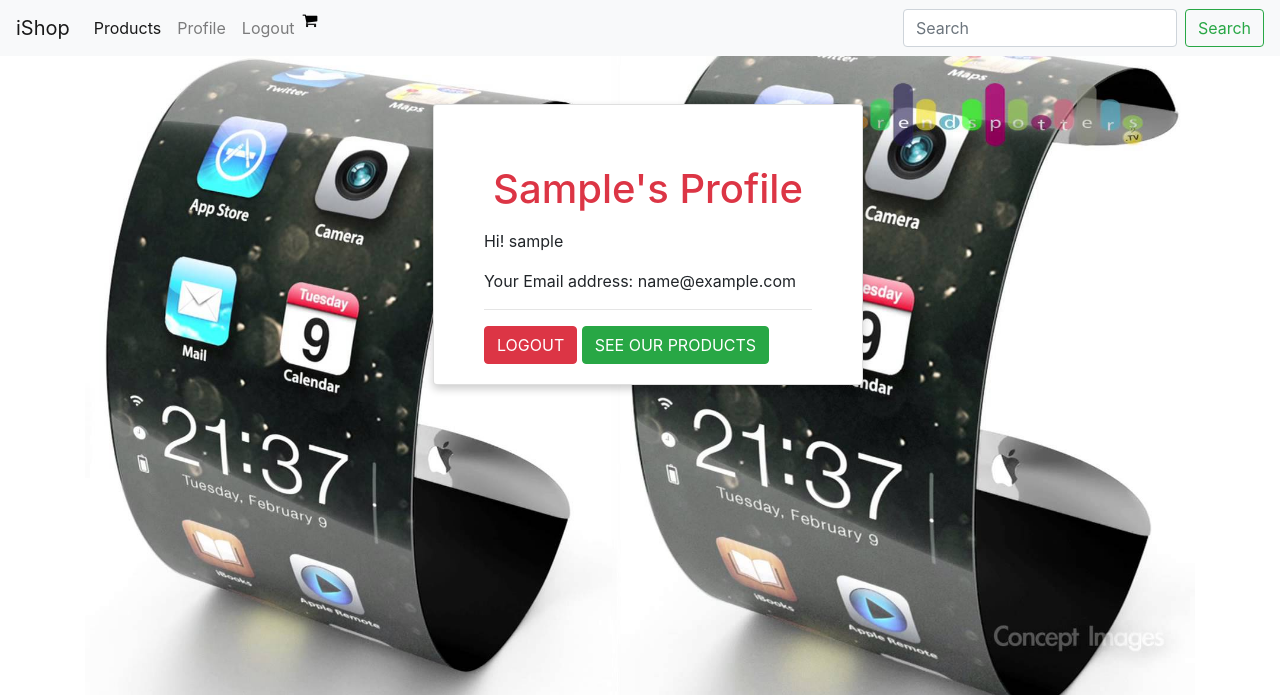
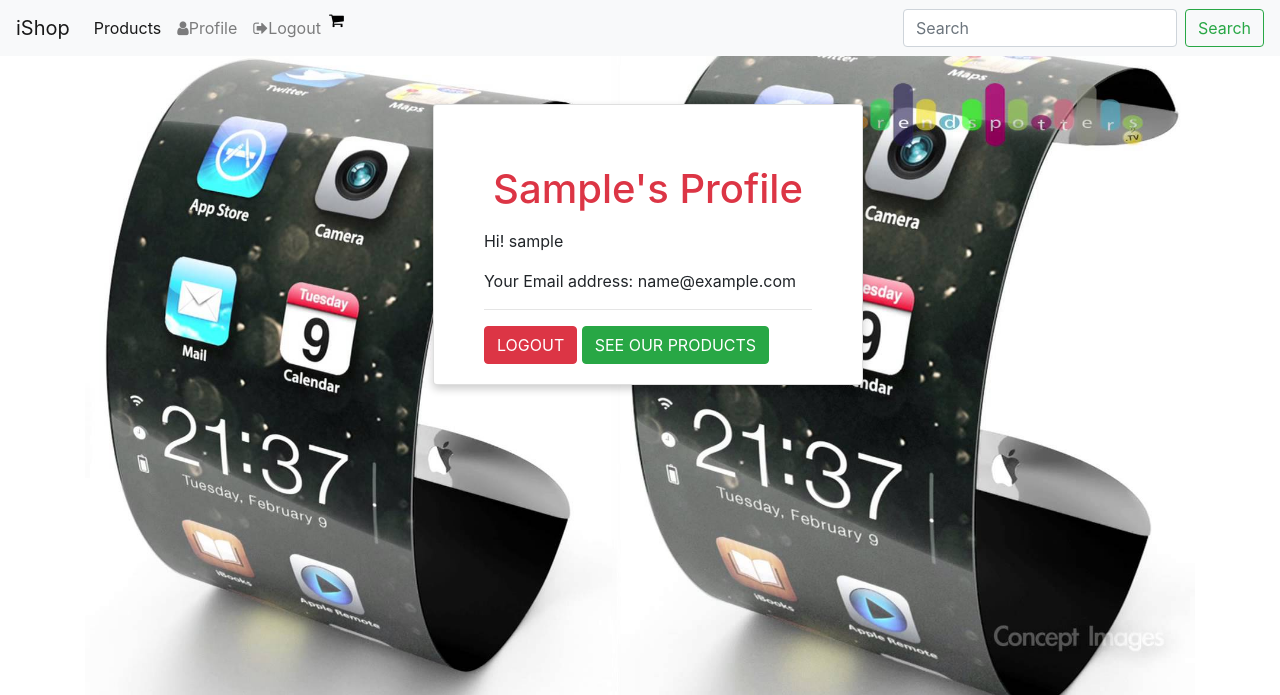
Before and after one commit to Tariqalrehily/iShop, a Django app: page /accounts/profile/ in a window 1280 px wide. Shown: the top 695 px of the page. Run offline with Django 3.2, Linux system fonts and the light colour scheme; the visitor is signed in with stand-in values (Sample User, id 1); data comes from the database, SQL or seed files in the repository; some libraries are stand-ins or nearby versions.

Commit message:
working iShop site

```diff
--- a/requirements.txt
+++ b/requirements.txt
@@ -1,12 +1,18 @@
+boto3==1.11.5
+botocore==1.14.5
 chardet==3.0.4
 dj-database-url==0.5.0
 Django==1.11.24
 django-filter==2.2.0
 django-forms-bootstrap==3.1.0
+django-storages==1.8
+docutils==0.15.2
 idna==2.8
+jmespath==0.9.4
 Pillow==7.0.0
 psycopg2==2.8.4
 pytz==2019.3
 requests==2.22.0
+s3transfer==0.3.1
 stripe==2.41.1
 urllib3==1.25.7
--- a/templates/base.html
+++ b/templates/base.html
@@ -27,18 +27,18 @@
             <!-- if user is logged in show Profile and logout-->
             {% if user.is_authenticated %}
             <li class="nav-item">
-                <a class="nav-link" href="{% url 'profile' %}">Profile</a>
+                <a class="nav-link" href="{% url 'profile' %}"><i class="fa fa-user"></i>Profile</a>
             </li>
             <li class="nav-item">
-                <a class="nav-link" href="{% url 'logout' %}">Logout</a>
+                <a class="nav-link" href="{% url 'logout' %}"><i class="fa fa-sign-out"></i>Logout</a>
             </li>
             <!-- If user is not yet logged in show  Register and Login-->
             {% else %}
             <li class="nav-item">
-                <a class="nav-link" href="{% url 'registration' %}">Register</a>
+                <a class="nav-link" href="{% url 'registration' %}"><i class="fa fa-user-plus"></i>Register</a>
             </li>
             <li class="nav-item">
-                <a class="nav-link" href="{% url 'login' %}">Login</a>
+                <a class="nav-link" href="{% url 'login' %}"><i class="fa fa-sign-in"></i>Login</a>
             </li>
             {% endif %}
             <!-- Cart -->
```
Also changed, not shown: 1 other file.
